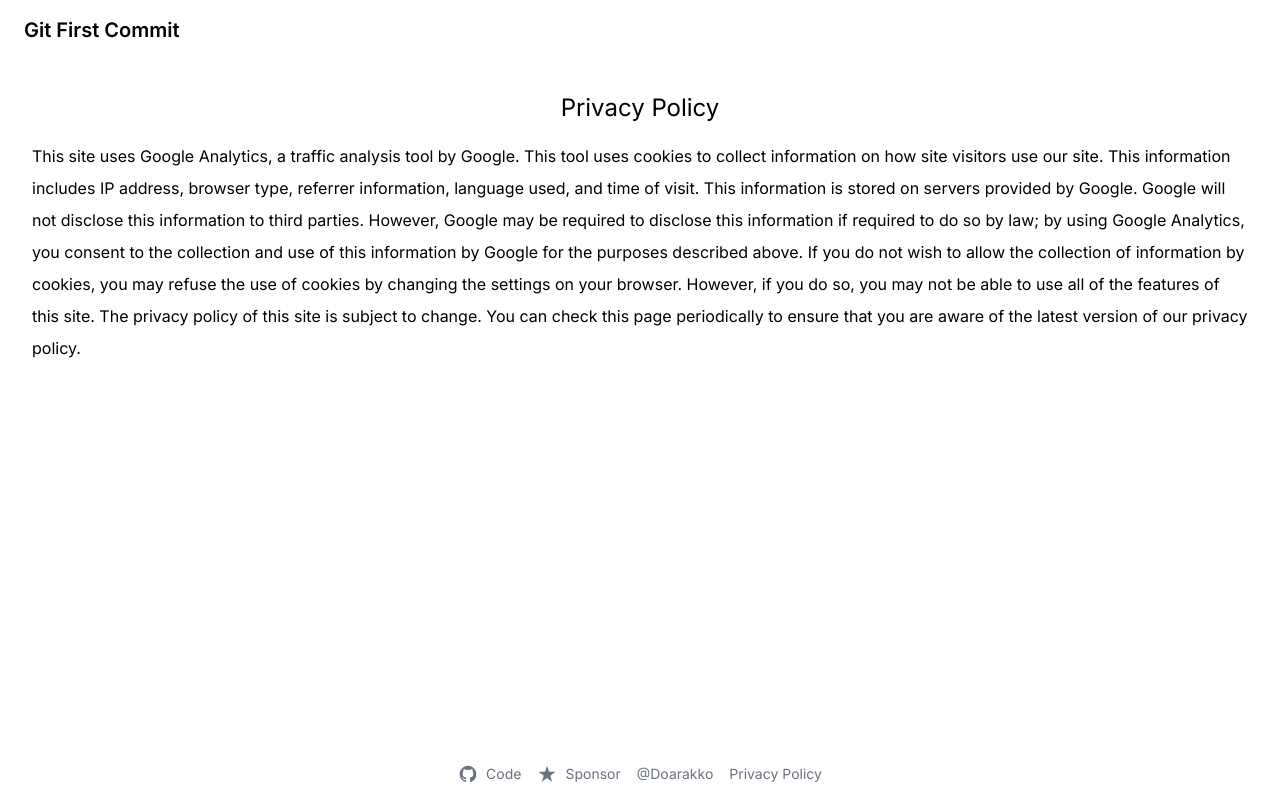
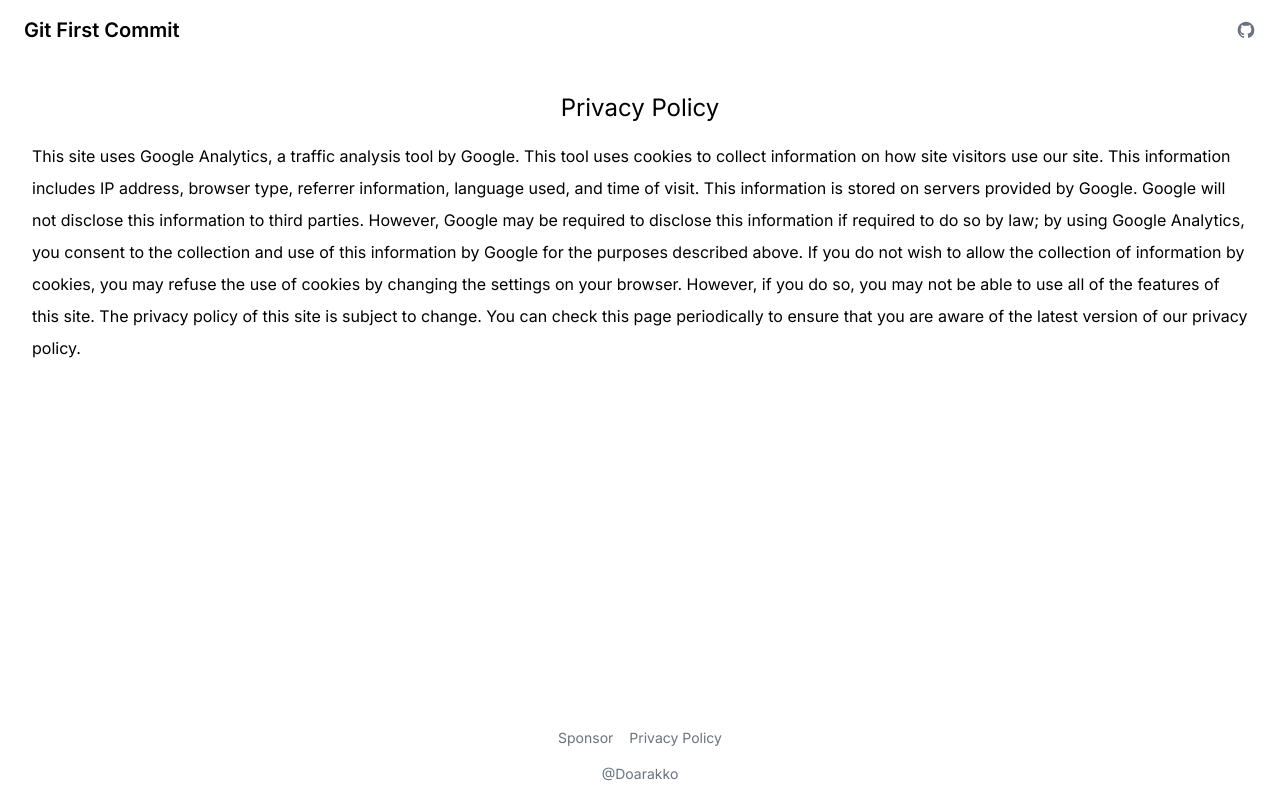
Before and after one commit to Doarakko/git-first-commit, a Next.js app: page /privacy in a window 1280 px wide. Built offline with nearby package versions, Linux system fonts and the light colour scheme.

Commit message:
update footer

```diff
--- a/src/app/layout.tsx
+++ b/src/app/layout.tsx
@@ -25,11 +25,7 @@ export default function RootLayout({
 									Git First Commit
 								</a>
 							</h1>
-						</div>
-					</header>
-					{children}
-					<footer className="absolute bottom-0 w-full py-4">
-						<div className="flex justify-center gap-4">
+							<div className="flex gap-4">
 								<a
 									href="https://github.com/Doarakko/git-first-commit"
 									target="_blank"
@@ -48,28 +44,30 @@ export default function RootLayout({
 											clipRule="evenodd"
 										/>
 									</svg>
-								<span>Code</span>
+									<span className="sr-only">View GitHub Repository</span>
 								</a>
+							</div>
+						</div>
+					</header>
+					{children}
+					<footer className="absolute bottom-0 w-full py-4">
+						<div className="flex flex-col items-center gap-4">
+							<div className="flex justify-center gap-4">
 								<a
 									href="https://github.com/sponsors/Doarakko"
 									target="_blank"
 									rel="noopener noreferrer"
 									className="text-sm text-gray-500 hover:text-gray-700 flex items-center gap-2"
 								>
-								<svg
-									className="w-5 h-5"
-									fill="currentColor"
-									viewBox="0 0 24 24"
-									aria-hidden="true"
-								>
-									<path
-										fillRule="evenodd"
-										d="M12 2l2.4 7.4h7.8l-6.3 4.6 2.4 7.4-6.3-4.6-6.3 4.6 2.4-7.4-6.3-4.6h7.8z"
-										clipRule="evenodd"
-									/>
-								</svg>
 									<span>Sponsor</span>
 								</a>
+								<a
+									href="/privacy"
+									className="text-sm text-gray-500 hover:text-gray-700 flex items-center gap-2"
+								>
+									Privacy Policy
+								</a>
+							</div>
 							<a
 								href="https://x.com/dodododoarakko"
 								target="_blank"
@@ -78,12 +76,6 @@ export default function RootLayout({
 							>
 								@Doarakko
 							</a>
-							<a
-								href="/privacy"
-								className="text-sm text-gray-500 hover:text-gray-700 flex items-center gap-2"
-							>
-								Privacy Policy
-							</a>
 						</div>
 					</footer>
 				</div>
```
Lines whose indentation alone changed are shown as unchanged.
